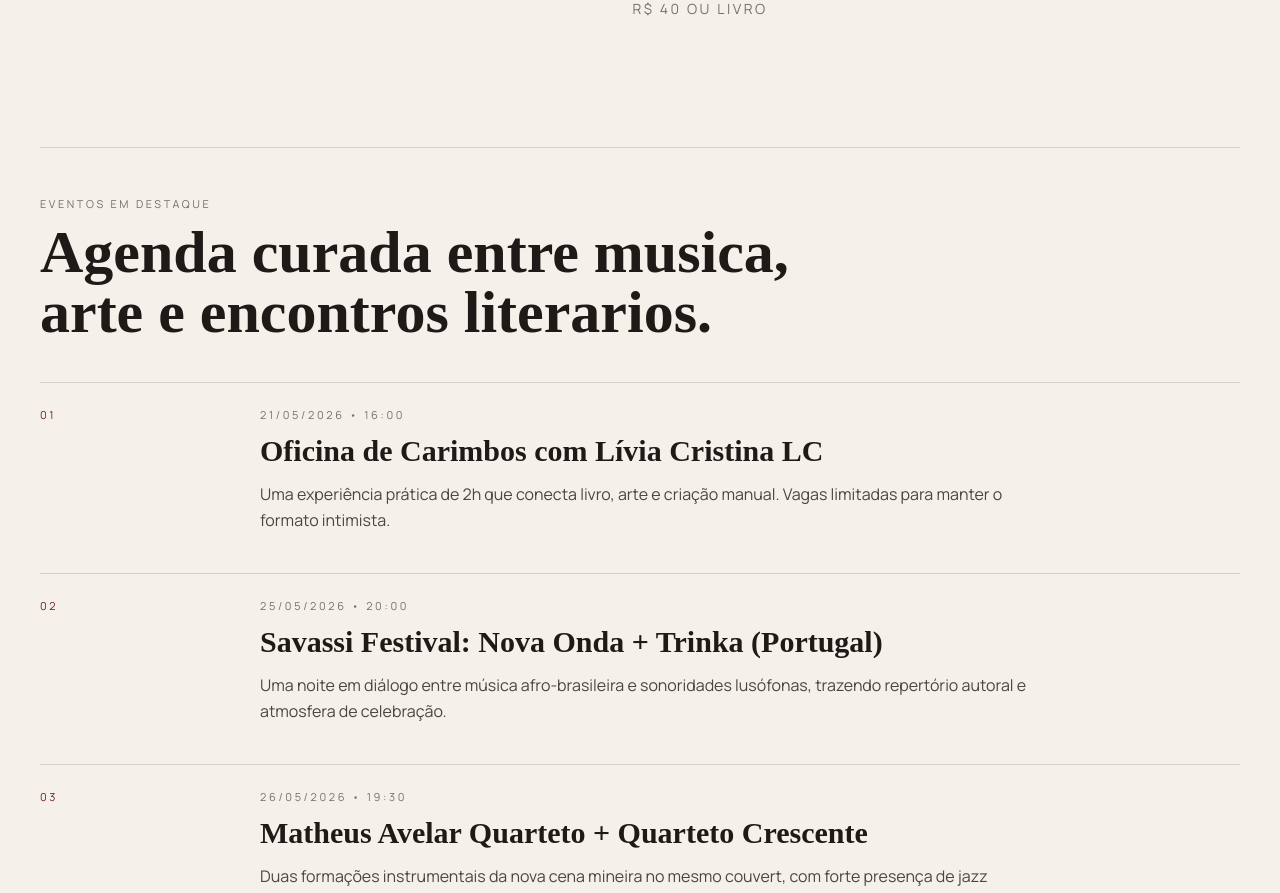
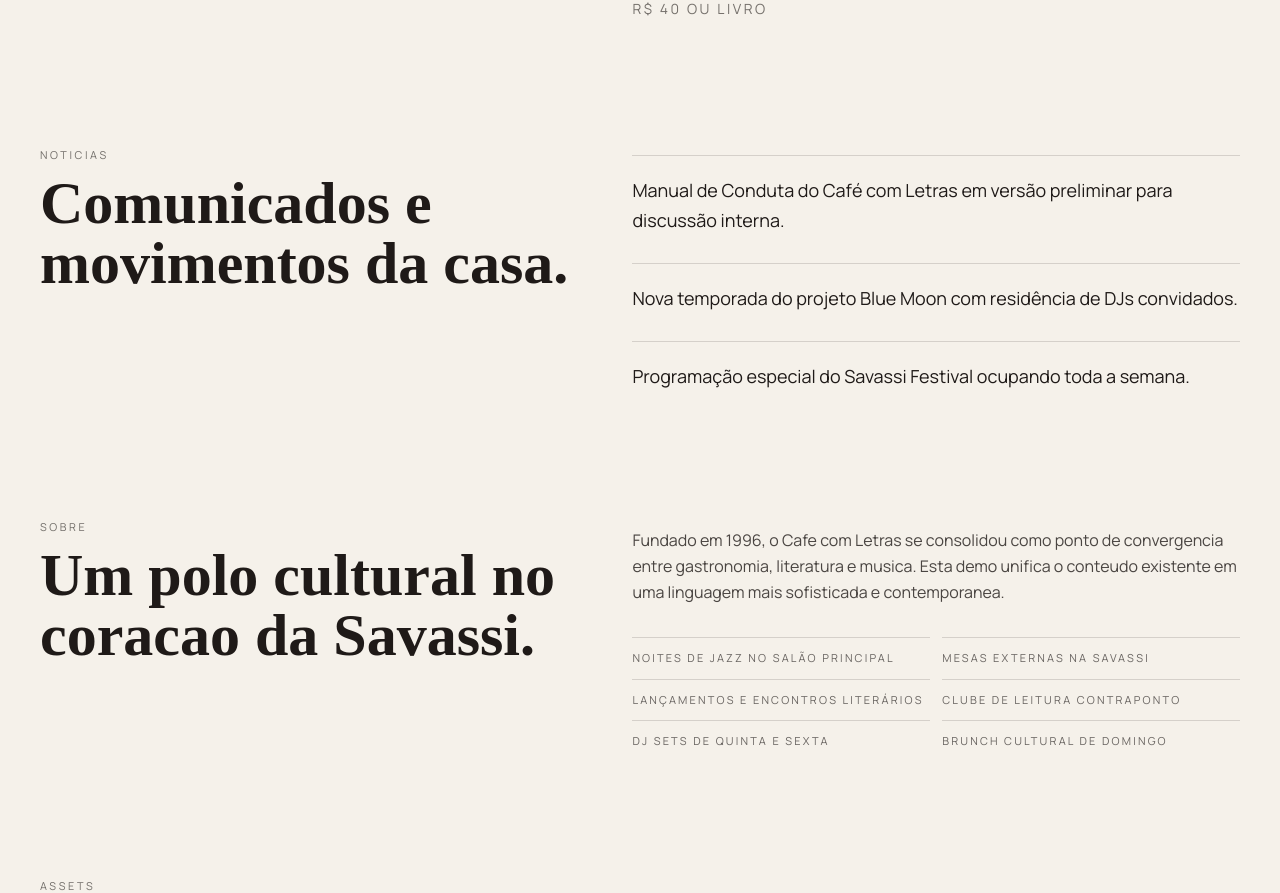
Before and after one commit to chicowilliam/DEMO-BRUNO, a React (Vite) app: page / in a window 1280 px wide. Shown: the part 1872-2765 px from the top of the page. Built offline with nearby package versions, Linux system fonts and the light colour scheme.

Commit message:
Remove events section and integrate uploaded media assets

```diff
--- a/src/App.jsx
+++ b/src/App.jsx
@@ -23,24 +23,26 @@
   { date: '24/05 • 13:00', title: 'Contraponto de Encontro: Brás Cubas', price: 'R$ 40 ou livro' },
 ]
 
-const upcomingEvents = [
+const mediaAssets = [
   {
-    title: 'Oficina de Carimbos com Lívia Cristina LC',
-    when: '21/05/2026 • 16:00',
-    description:
-      'Uma experiência prática de 2h que conecta livro, arte e criação manual. Vagas limitadas para manter o formato intimista.',
+    src: new URL('./assets/hero.png', import.meta.url).href,
+    type: 'image',
+    label: 'Fachada e identidade da casa',
   },
   {
-    title: 'Savassi Festival: Nova Onda + Trinka (Portugal)',
-    when: '25/05/2026 • 20:00',
-    description:
-      'Uma noite em diálogo entre música afro-brasileira e sonoridades lusófonas, trazendo repertório autoral e atmosfera de celebração.',
+    src: new URL('./assets/prato vegano.jpg', import.meta.url).href,
+    type: 'image',
+    label: 'Prato vegano',
   },
   {
-    title: 'Matheus Avelar Quarteto + Quarteto Crescente',
-    when: '26/05/2026 • 19:30',
-    description:
-      'Duas formações instrumentais da nova cena mineira no mesmo couvert, com forte presença de jazz contemporâneo.',
+    src: new URL('./assets/calçada do cafe.mp4', import.meta.url).href,
+    type: 'video',
+    label: 'Calcada do cafe',
+  },
+  {
+    src: new URL('./assets/video do carpaccio.mp4', import.meta.url).href,
+    type: 'video',
+    label: 'Video do carpaccio',
   },
 ]
 
@@ -70,7 +72,6 @@
           <nav className="hidden gap-8 text-[11px] uppercase tracking-[0.24em] md:flex">
             <a href="#cardapio" className="opacity-75 transition hover:opacity-100">Cardapio</a>
             <a href="#programacao" className="opacity-75 transition hover:opacity-100">Programacao</a>
-            <a href="#eventos" className="opacity-75 transition hover:opacity-100">Eventos</a>
             <a href="#sobre" className="opacity-75 transition hover:opacity-100">Sobre</a>
             <a href="#contato" className="opacity-75 transition hover:opacity-100">Contato</a>
           </nav>
@@ -142,26 +143,6 @@
           </div>
         </section>
 
-        <section id="eventos" className="mx-auto max-w-7xl px-4 py-16 md:px-10">
-          <div className="space-y-10 border-y border-grafite/15 py-12">
-            <div className="md:max-w-3xl">
-              <p className="section-kicker">Eventos em destaque</p>
-              <h2 className="font-display text-4xl leading-tight md:text-6xl">Agenda curada entre musica, arte e encontros literarios.</h2>
-            </div>
-
-            {upcomingEvents.map((event, index) => (
-              <article key={event.title} className="grid gap-4 border-t border-grafite/15 pt-6 md:grid-cols-[180px_1fr] md:gap-10">
-                <p className="text-[11px] uppercase tracking-[0.24em] text-vinho">0{index + 1}</p>
-                <div>
-                  <p className="text-[11px] uppercase tracking-[0.24em] text-grafite/60">{event.when}</p>
-                  <h3 className="mt-2 font-display text-3xl leading-tight">{event.title}</h3>
-                  <p className="mt-3 max-w-3xl leading-relaxed text-grafite/80">{event.description}</p>
-                </div>
-              </article>
-            ))}
-          </div>
-        </section>
-
         <section id="noticias" className="mx-auto max-w-7xl px-4 py-16 md:px-10">
           <div className="editorial-grid">
             <div>
@@ -197,15 +178,19 @@
 
         <section id="fotos" className="mx-auto max-w-7xl px-4 py-16 md:px-10">
           <p className="section-kicker">Assets</p>
-          <h2 className="font-display text-4xl leading-tight md:text-6xl">Area pronta para suas fotos.</h2>
+          <h2 className="font-display text-4xl leading-tight md:text-6xl">Galeria do cafe.</h2>
           <p className="mt-4 max-w-2xl text-grafite/75">
-            Assim que voce enviar os arquivos em src/assets com os nomes indicados nas legendas, eu conecto cada imagem no lugar certo.
+            Midias ja conectadas diretamente da pasta assets para apresentar atmosfera, pratos e movimento da casa.
           </p>
-          <div className="mt-8 grid gap-4 sm:grid-cols-2 md:grid-cols-3">
-            {[1, 2, 3, 4, 5, 6].map((index) => (
-              <figure key={index} className="photo-slot">
-                <div className="photo-placeholder">FOTO {index}</div>
-                <figcaption>usar arquivo: foto-{index}.jpg</figcaption>
+          <div className="mt-8 grid gap-4 sm:grid-cols-2">
+            {mediaAssets.map((item) => (
+              <figure key={item.label} className="photo-slot">
+                {item.type === 'video' ? (
+                  <video className="media-frame" src={item.src} autoPlay loop muted playsInline controls={false} />
+                ) : (
+                  <img className="media-frame" src={item.src} alt={item.label} loading="lazy" />
+                )}
+                <figcaption>{item.label}</figcaption>
               </figure>
             ))}
           </div>
--- a/src/index.css
+++ b/src/index.css
@@ -100,6 +100,16 @@
   color: rgba(27, 23, 20, 0.58);
 }
 
+.media-frame {
+  display: block;
+  width: 100%;
+  min-height: 220px;
+  max-height: 340px;
+  object-fit: cover;
+  border-top: 1px solid rgba(27, 23, 20, 0.2);
+  border-bottom: 1px solid rgba(27, 23, 20, 0.2);
+}
+
 .photo-placeholder {
   display: flex;
   min-height: 190px;
```
